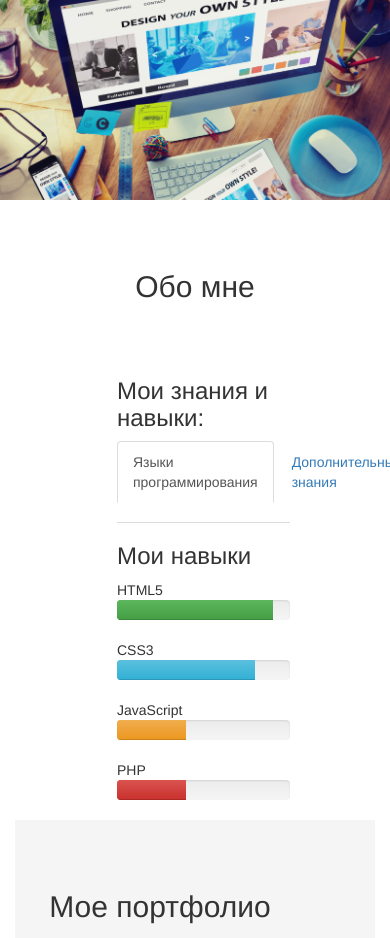
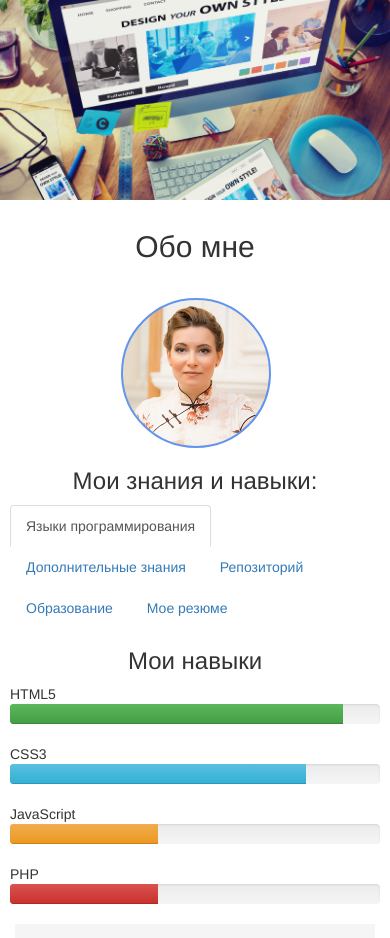
Before and after one commit to ERazina/my-site, a PHP site: page /index.php in a window 390 px wide; the page is wider, and only the part inside the window is pictured. Shown: the part 131-1069 px from the top of that part. Run offline with PHP 8.4, Linux system fonts and the light colour scheme; some libraries are stand-ins or nearby versions.

Commit message:
поправлено мое фото + отцентрировано

```diff
--- a/css/style.css
+++ b/css/style.css
@@ -58,12 +58,12 @@ h2{
 
 }
 
-#image{
-	width: 30%;
-	float: left;
-	padding-right: 50px;
-	padding-left: 100px;
-}
+// #image{
+	// width: 30%;
+	// float: left;
+	// padding-right: 50px;
+	// padding-left: 100px;
+// }
 
 #info{
 	float: right;
@@ -182,10 +182,54 @@ textarea{
 
 	#slider{
 		height:200px;
-
+		}
 		h2{
 			padding-top: 10px;
 		}
+		.nav>li>a{
+			display: inline-block;
+		}
+		.nav-tabs{
+			display: inline;
+			border-bottom:0;
+		}
+		#info {
+		    width: 100%;
+		    padding-right: 10px;
+		    padding-left: 10px;
+	    }
+	    #portfolio{
+	    	padding-right:0;
+	    	padding-left:0;
+	    }
+
+	    #image{
+	    	background-image: url(../img/me.png);
+		    width: 150px;
+		    height: 150px;
+		    display: block;
+		    background-size: cover;
+		    background-repeat: no-repeat;
+		    margin: 0 auto;
+		    border: 2px solid cornflowerblue;
+		    border-radius: 50%;
+		    justify-content: center;
+			margin-left: 31%;
+	    }
+
+	    h2, h3{
+	    	text-align: center;
+	    }
+
+}
+
+@media(max-width: 359px){
+
+	#slider{
+	height: 179px;
+    width: 107%;
+    oveflow: hidden;
+	}
 
 
 }
--- a/index.php
+++ b/index.php
@@ -51,7 +51,7 @@
 	<section id="about-section">
 		<h2 id = "about">Обо мне</h2>
 		<div id="image">
-			<img src="img/me.png" alt = "Разина Элина" id="me">
+			<!-- <img src="img/me.png" alt = "Разина Элина" id="me"> -->
 		</div>
 		<div id = "info">
 			<h3>Мои знания и навыки:</h3>
@@ -103,6 +103,11 @@
 		<span class="label label-pill label-warning">JQuery</span>
 		<span class="label label-pill label-danger">Bootstrap</span>
 		<span class="label label-pill label-danger">Ruby on Rails</span>
+		<span class="label label-pill label-primary">SASS</span>
+		<span class="label label-pill label-success">LESS</span>
+		<!-- span class="label label-pill label-info">MySQL</span>
+		<span class="label label-pill label-warning">AdobePhotoshop</span>
+		<span class="label label-pill label-danger">PHPStorm</span> -->
 	</div>
 	<div id="panel3" class="tab-pane fade">
 		<h3>Ссылка на репозиторий:</h3>
```
